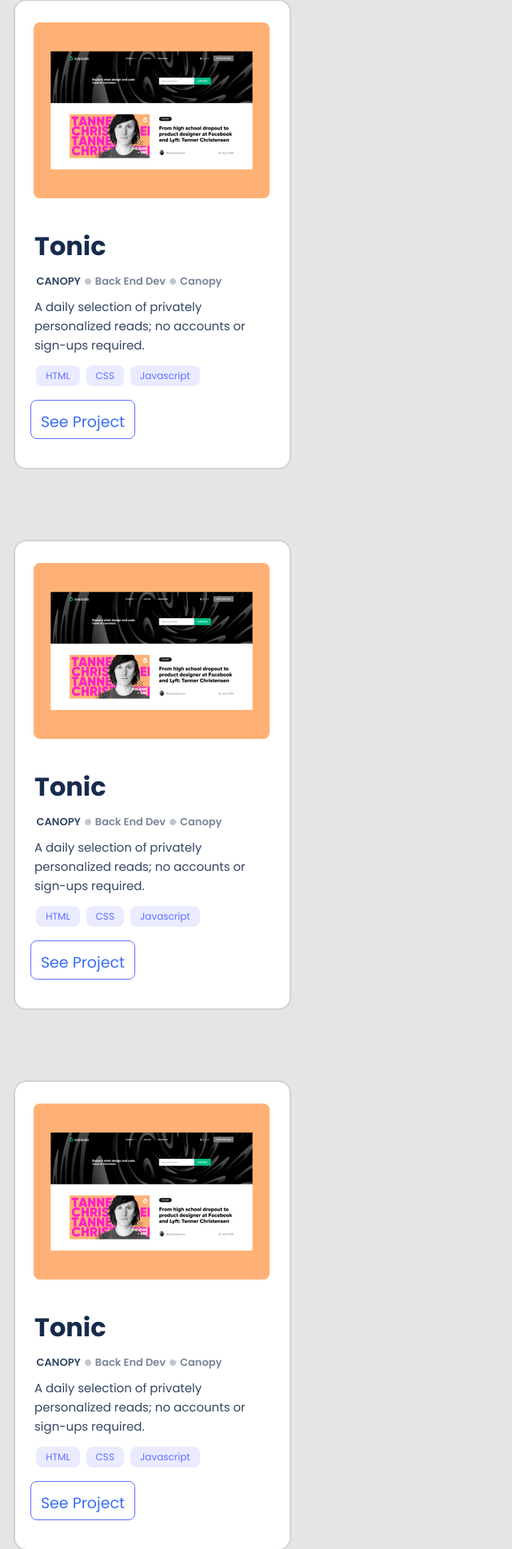
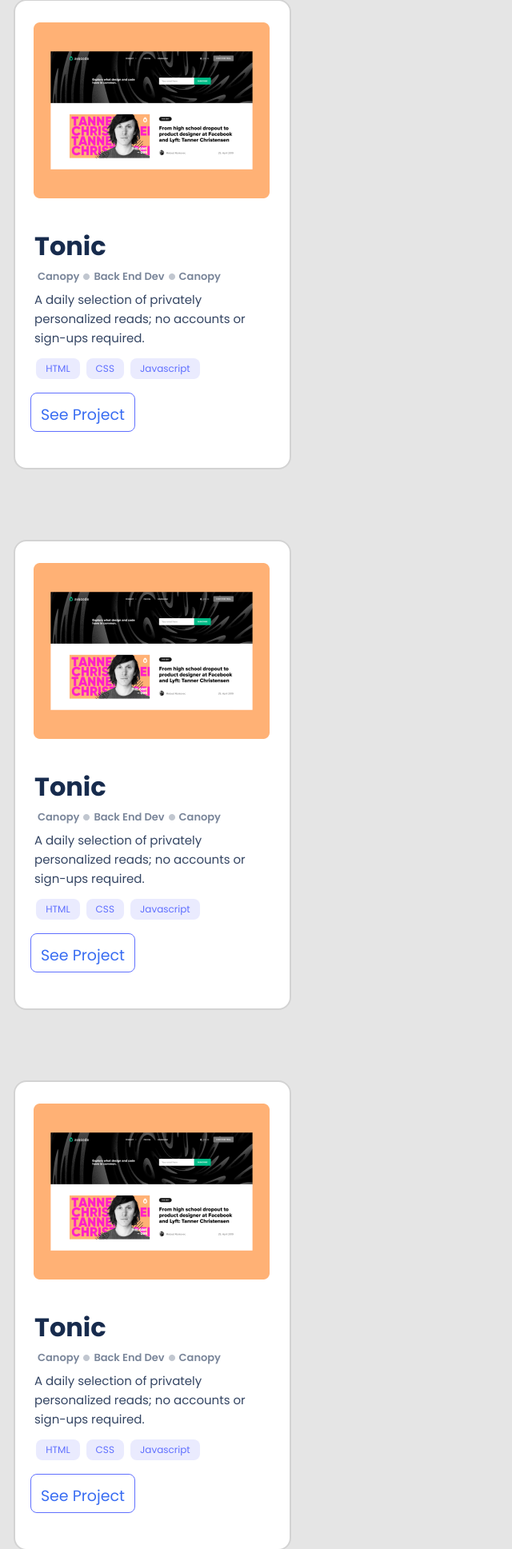
Before and after one commit to josman227/Mobile-Portfolio, a website: page index.html in a window 1280 px wide. Shown: the part 798-2735 px from the top of the page at 80% size, without its empty margins (0-640 px from the left). Drawn offline with Linux system fonts and the light colour scheme.

Commit message:
Update html and css files

```diff
--- a/index.html
+++ b/index.html
@@ -31,7 +31,7 @@
             <p class="bio-text">I'm a software developer! I can help you build a product, feature or website. Look Through
             some of my work and experience! If you like what you see and have a project you need coded, don't hesitate to contact me.</p>
             <div class="connect">
-                <p class="connect-text">lets connect</p>
+                <hx class="connect-text">lets connect</hx>
                 <ul class="connect-icons">
                     <li><a href="https://twitter.com/JosiahMutinhiri"><i class="fa-brands fa-twitter"></i></a></li>
                     <li><a href="https://www.linkedin.com/in/josiah-mutinhiri-536387153/"><i class="fa-brands fa-linkedin-in"></i></a></li>
@@ -52,13 +52,13 @@
         <div class="card-img">
             <img src="img/work-3.png">
         </div>
-        <div class="card-name"><h2>Tonic</h2></div>
+        <h2>Tonic</h2>
         <ul class="card-props">
-            <li  class="card-prop"><a href="#">Canopy</a></li>
-                    <li class="card-prop"><a><img src="img/Counter.png"></a></li>
-                    <li class="card-prop"><a href="#">Back End Dev</a></li>
-                    <li class="card-prop"><a><img src="img/Counter.png"></a></li>
-                    <li  class="card-prop"><a href="#">Canopy</a></li>
+            <li  class="card-prop">Canopy</li>
+                    <li class="card-prop"><img src="img/Counter.png"></li>
+                    <li class="card-prop">Back End Dev</li>
+                    <li class="card-prop"><img src="img/Counter.png"></li>
+                    <li  class="card-prop">Canopy</li>
         </ul>
         <p class="card-text">A daily selection of privately personalized reads; no accounts or sign-ups required.</p>
          <ul class="card-languages">
@@ -74,13 +74,13 @@
         <div class="card-img">
             <img src="img/work-3.png">
         </div>
-        <div class="card-name"><h2>Tonic</h2></div>
+        <h2>Tonic</h2>
         <ul class="card-props">
-            <li  class="card-prop"><a href="#">Canopy</a></li>
-                    <li class="card-prop"><a><img src="img/Counter.png"></a></li>
-                    <li class="card-prop"><a href="#">Back End Dev</a></li>
-                    <li class="card-prop"><a><img src="img/Counter.png"></a></li>
-                    <li  class="card-prop"><a href="#">Canopy</a></li>
+            <li  class="card-prop">Canopy</li>
+                    <li class="card-prop"><img src="img/Counter.png"></li>
+                    <li class="card-prop">Back End Dev</li>
+                    <li class="card-prop"><img src="img/Counter.png"></li>
+                    <li  class="card-prop">Canopy</li>
         </ul>
         <p class="card-text">A daily selection of privately personalized reads; no accounts or sign-ups required.</p>
          <ul class="card-languages">
@@ -97,13 +97,13 @@
         <div class="card-img">
             <img src="img/work-3.png">
         </div>
-        <div class="card-name"><h2>Tonic</h2></div>
+        <h2>Tonic</h2>
         <ul class="card-props">
-            <li  class="card-prop"><a href="#">Canopy</a></li>
-                    <li class="card-prop"><a><img src="img/Counter.png"></a></li>
-                    <li class="card-prop"><a href="#">Back End Dev</a></li>
-                    <li class="card-prop"><a><img src="img/Counter.png"></a></li>
-                    <li  class="card-prop"><a href="#">Canopy</a></li>
+            <li  class="card-prop">Canopy</li>
+                    <li class="card-prop"><img src="img/Counter.png"></li>
+                    <li class="card-prop">Back End Dev</li>
+                    <li class="card-prop"><img src="img/Counter.png"></li>
+                    <li  class="card-prop">Canopy</li>
         </ul>
         <p class="card-text">A daily selection of privately personalized reads; no accounts or sign-ups required.</p>
          <ul class="card-languages">
@@ -120,13 +120,13 @@
         <div class="card-img">
             <img src="img/work-3.png">
         </div>
-        <div class="card-name"><h2>Tonic</h2></div>
+        <h2>Tonic</h2>
         <ul class="card-props">
-            <li  class="card-prop"><a href="#">Canopy</a></li>
-                    <li class="card-prop"><a><img src="img/Counter.png"></a></li>
-                    <li class="card-prop"><a href="#">Back End Dev</a></li>
-                    <li class="card-prop"><a><img src="img/Counter.png"></a></li>
-                    <li  class="card-prop"><a href="#">Canopy</a></li>
+            <li  class="card-prop">Canopy</li>
+                    <li class="card-prop"><img src="img/Counter.png"></li>
+                    <li class="card-prop">Back End Dev</li>
+                    <li class="card-prop"><img src="img/Counter.png"></li>
+                    <li  class="card-prop">Canopy</li>
         </ul>
         <p class="card-text">A daily selection of privately personalized reads; no accounts or sign-ups required.</p>
          <ul class="card-languages">
@@ -148,7 +148,7 @@
                         Hello I’m a software developer! I can help you build a product , feature or website. Look through some of my work and experience! If you like what you see and have a project you need coded, don’t hesitate to contact me.
                     </p>
                     <div class="connect">
-                        <p class="connect-text">lets connect</p>
+                        <hx class="connect-text">lets connect</hx>
                         <ul class="connect-icons">
                             <li><a href="https://twitter.com/JosiahMutinhiri"><i class="fa-brands fa-twitter"></i></a></li>
                             <li><a href="https://www.linkedin.com/in/josiah-mutinhiri-536387153/"><i class="fa-brands fa-linkedin-in"></i></a></li>
@@ -200,6 +200,8 @@
         <li><h2>Skills</h2></li>
         <li><img src="img/rightArrow.png" alt=""></li>
         </ul>
+        <img src="img/Separator.png" alt="" class="separate">
+
     </div>
 </div>
     </section>
--- a/style.css
+++ b/style.css
@@ -159,7 +159,7 @@ body {
   padding-bottom: 12px;
 }
 
-.card-name h2 {
+.card h2 {
   width: 295px;
   height: 36px;
   font-style: normal;
@@ -183,7 +183,7 @@ body {
   left: -26px;
 }
 
-.card-prop a {
+.card-prop {
   position: relative;
   right: 8px;
   height: 16px;
@@ -249,9 +249,10 @@ body {
 .about-section {
   position: relative;
   left: -30.8px;
+  top: 31px;
   border-top-right-radius: 98px;
-  margin-top: 185px;
-  height: 984px;
+  margin-top: 198px;
+  height: 852px;
   width: 373px;
 }
 
@@ -294,6 +295,7 @@ body {
   align-items: center;
   position: relative;
   right: 34px;
+  height: 12px;
 }
 
 .languages h2,
```
